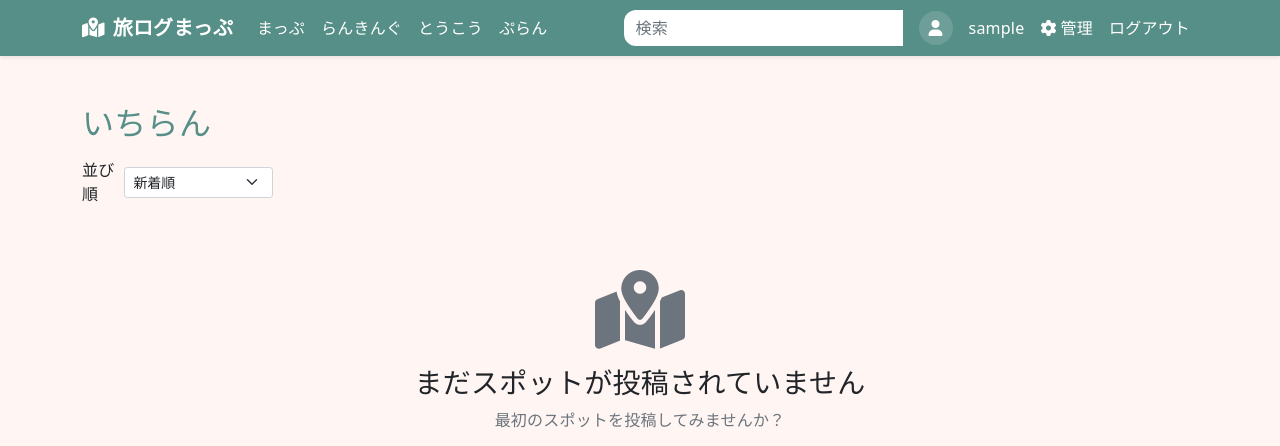
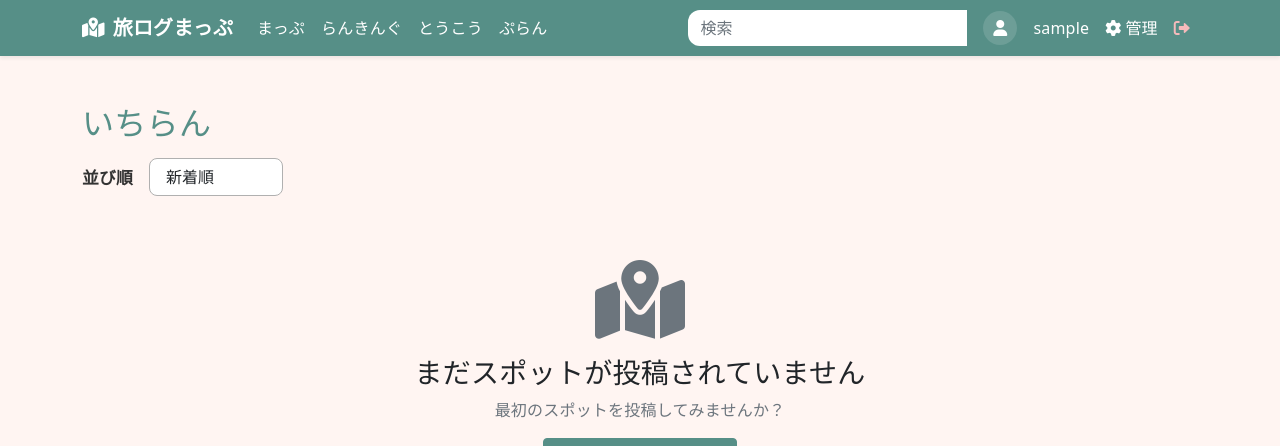
Before and after one commit to Berry7028/TripLog, a Django app: page / in a window 1280 px wide. Shown: the top 446 px of the page. Run offline with Django 5.2, Linux system fonts and the light colour scheme; the visitor is signed in with stand-in values (Sample User, id 1); data comes from the database, SQL or seed files in the repository; data that the repository does not hold is empty; some web fonts are replaced.

Commit message:
スタイルの調整: アバターのテキスト色を修正し、検索フォームのマージンを調整。並び順ラベルのスタイルを強化し、セレクトボックスのスタイルを改善。

```diff
--- a/spots/static/spots/css/style.css
+++ b/spots/static/spots/css/style.css
@@ -50,7 +50,7 @@ body { background: var(--page-cream); }
   width: 34px; height: 34px;
   border-radius: 50%;
   background: #ffffff22;
-  color: #fff; display: inline-flex; align-items: center; justify-content: center;
+  color: #ffffff; display: inline-flex; align-items: center; justify-content: center;
 }
 
 /* Section title */
--- a/spots/templates/spots/base.html
+++ b/spots/templates/spots/base.html
@@ -46,8 +46,7 @@
                 <!-- 検索フォーム -->
                 <form class="d-flex me-3" method="GET" action="{% url 'home' %}">
                     <div class="input-group search-group">
-                        <input class="form-control search-input" type="search" name="search"
-                               placeholder="検索" value="{{ search_query|default_if_none:'' }}">
+                        <input class="form-control search-input" type="search" name="search" placeholder="検索" value="{{ search_query|default_if_none:'' }}">
                         <input type="hidden" name="sort" value="{{ sort_mode|default_if_none:'' }}">
                         {% if search_query %}
                         <a class="btn btn-clear" href="{% url 'home' %}">×</a>
@@ -65,7 +64,7 @@
                         {% if user.is_staff %}
                         <a class="nav-link" href="{% url 'admin_dashboard' %}"><i class="fas fa-cog me-1"></i>管理</a>
                         {% endif %}
-                        <a class="nav-link" href="{% url 'logout' %}">ログアウト</a>
+                        <a class="nav-link" href="{% url 'logout' %}"><i class="fa-solid fa-right-from-bracket" style="color: #F5BABB;"></i></a>
                     </li>
                     {% else %}
                     <li class="nav-item">
--- a/spots/templates/spots/home.html
+++ b/spots/templates/spots/home.html
@@ -8,12 +8,12 @@
         <h2 class="section-title">いちらん</h2>
 
         <div class="d-flex flex-column flex-md-row justify-content-between align-items-md-center mb-3 gap-2">
-            <form method="get" class="d-flex align-items-center gap-2">
+            <form method="get" class="d-flex align-items-center gap-3" style="margin-bottom:0;">
                 {% if search_query %}
                 <input type="hidden" name="search" value="{{ search_query }}">
                 {% endif %}
-                <label for="sortMode" class="form-label mb-0">並び順</label>
-                <select id="sortMode" name="sort" class="form-select form-select-sm" onchange="this.form.submit()">
+                <label for="sortMode" class="form-label mb-0" style="white-space:nowrap; font-weight:bold; font-size:1.05rem; color:#333;">並び順</label>
+                <select id="sortMode" name="sort" class="form-select" style="min-width:120px; border-radius:8px; border:1px solid #b0b0b0; font-size:1rem; padding:6px 16px; transition:border-color 0.2s; background:#fff;" onchange="this.form.submit()" onfocus="this.style.borderColor='#6B9080'" onblur="this.style.borderColor='#b0b0b0'">
                     <option value="recent" {% if sort_mode != 'relevance' %}selected{% endif %}>新着順</option>
                     <option value="relevance" {% if sort_mode == 'relevance' %}selected{% endif %}>おすすめ順(β)</option>
                 </select>
```
